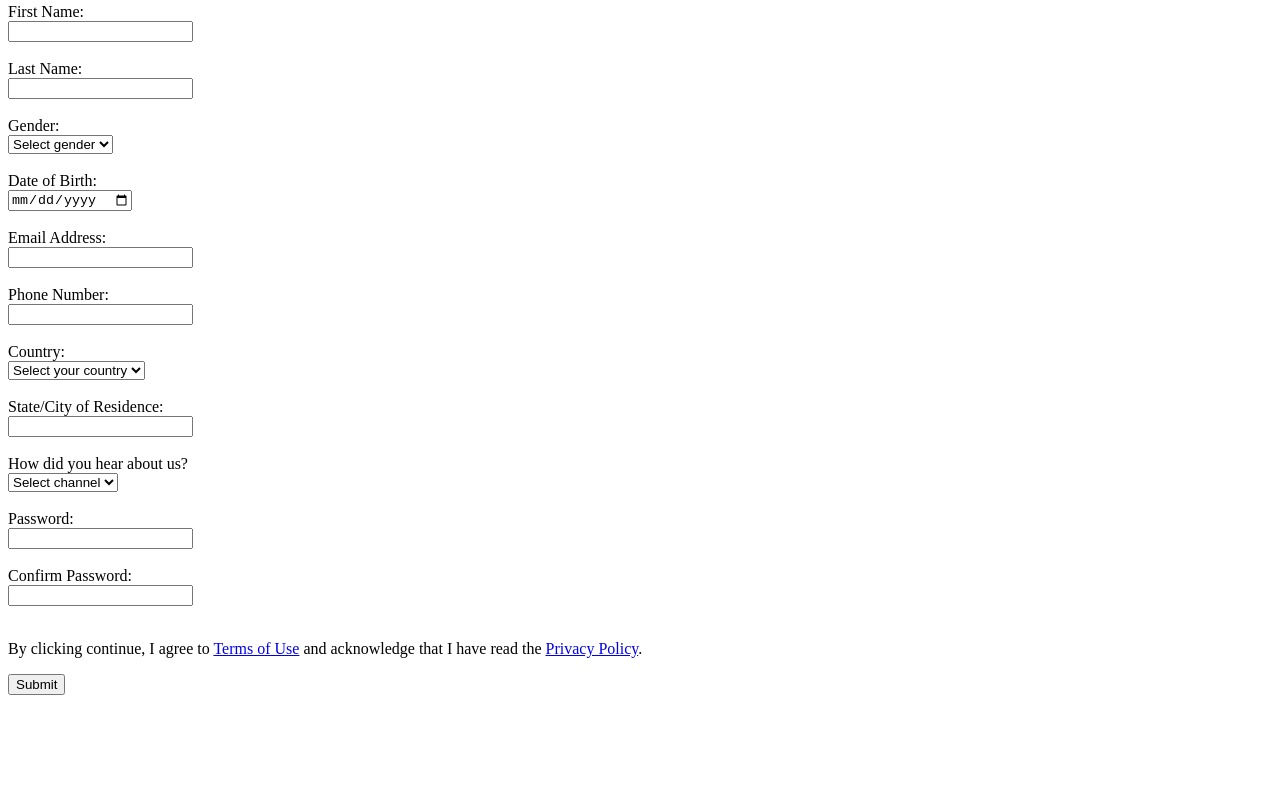
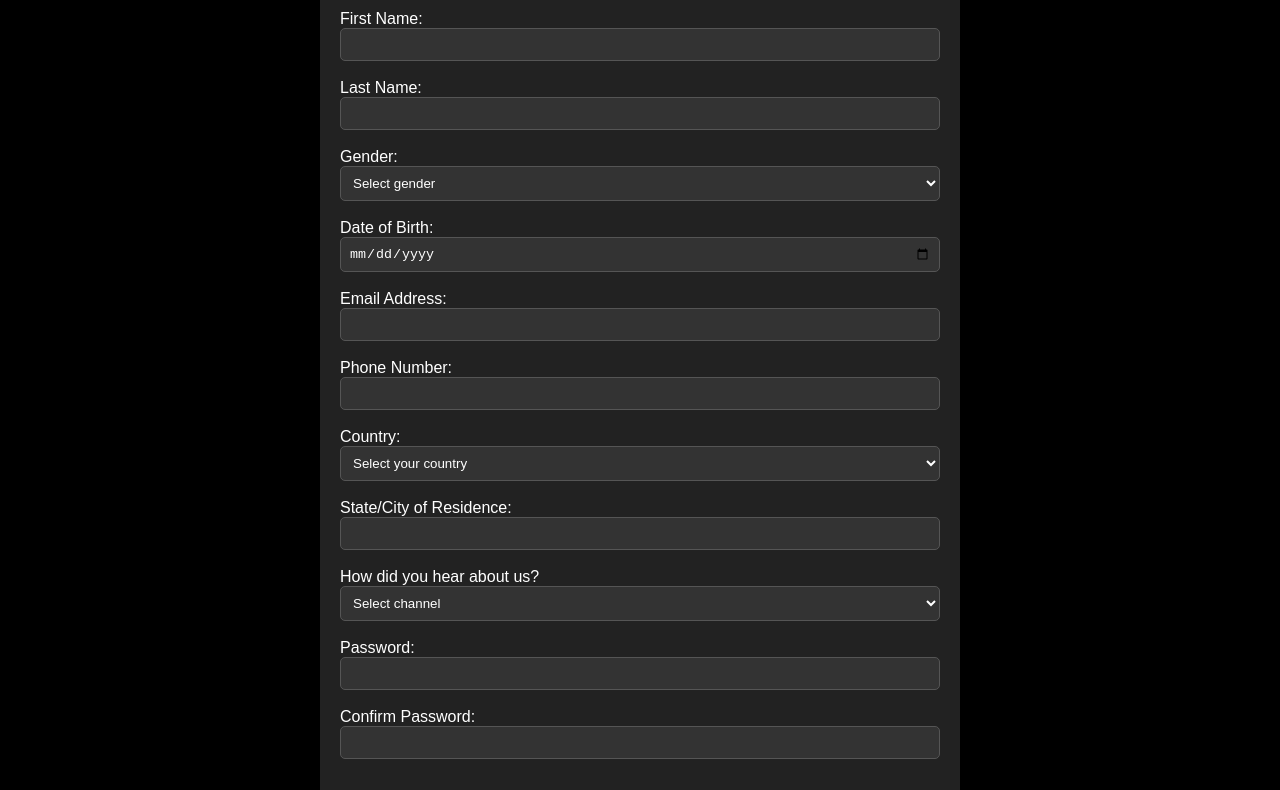
Before and after one commit to Belbod2019/Two-Web-Pages, a plain HTML site: page form.html in a window 1280 px wide. Shown: the part 116-906 px from the top of the page. Before the commit the page ends 819 px from the top, so only its background shows below. Drawn offline with Linux system fonts and the light colour scheme.

Commit message:
Update form.html

```diff
--- a/form.html
+++ b/form.html
@@ -4,6 +4,7 @@
     <meta charset="UTF-8">
     <meta name="viewport" content="width=device-width, initial-scale=1.0">
     <title>ALT School Application Form</title>
+    <link rel="stylesheet" href="styles.css"> <!-- Linking the CSS file -->
 </head>
 <body>
 
```
